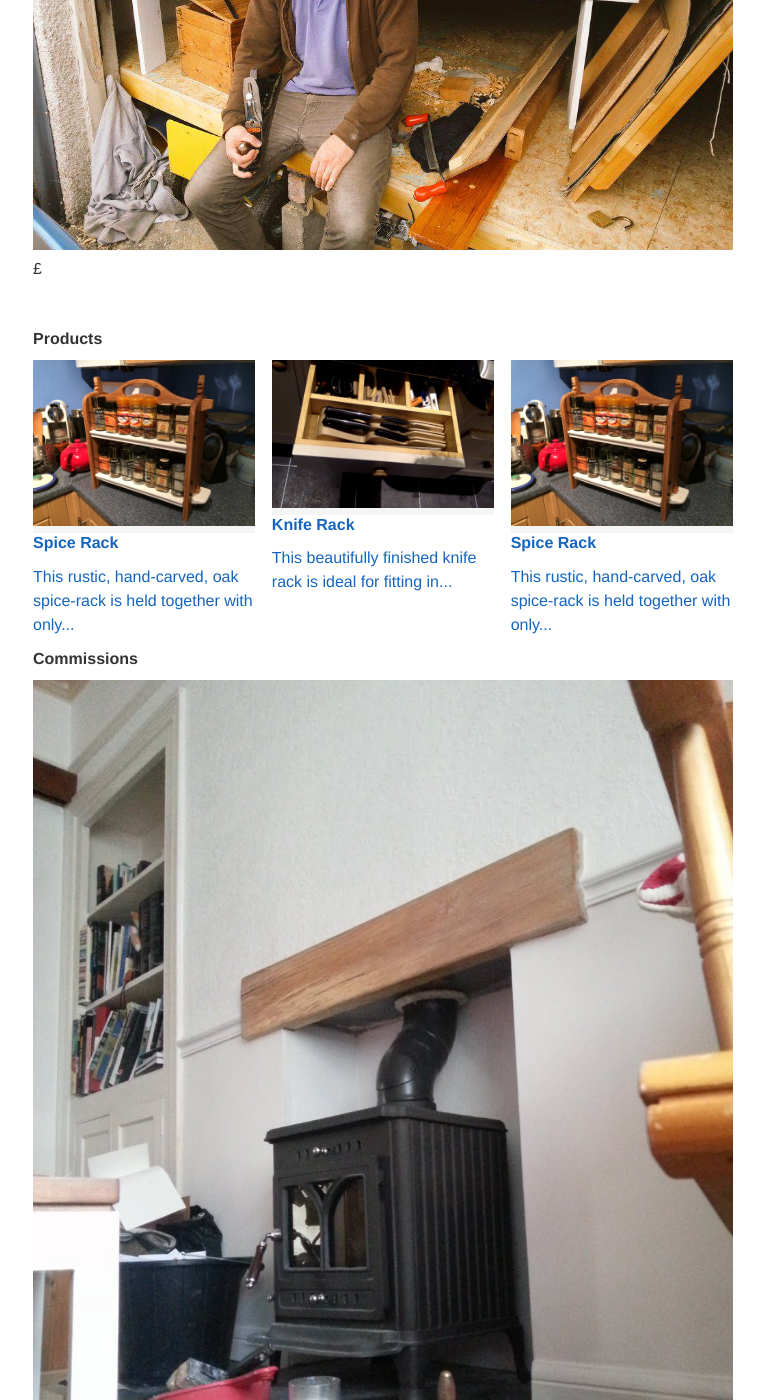
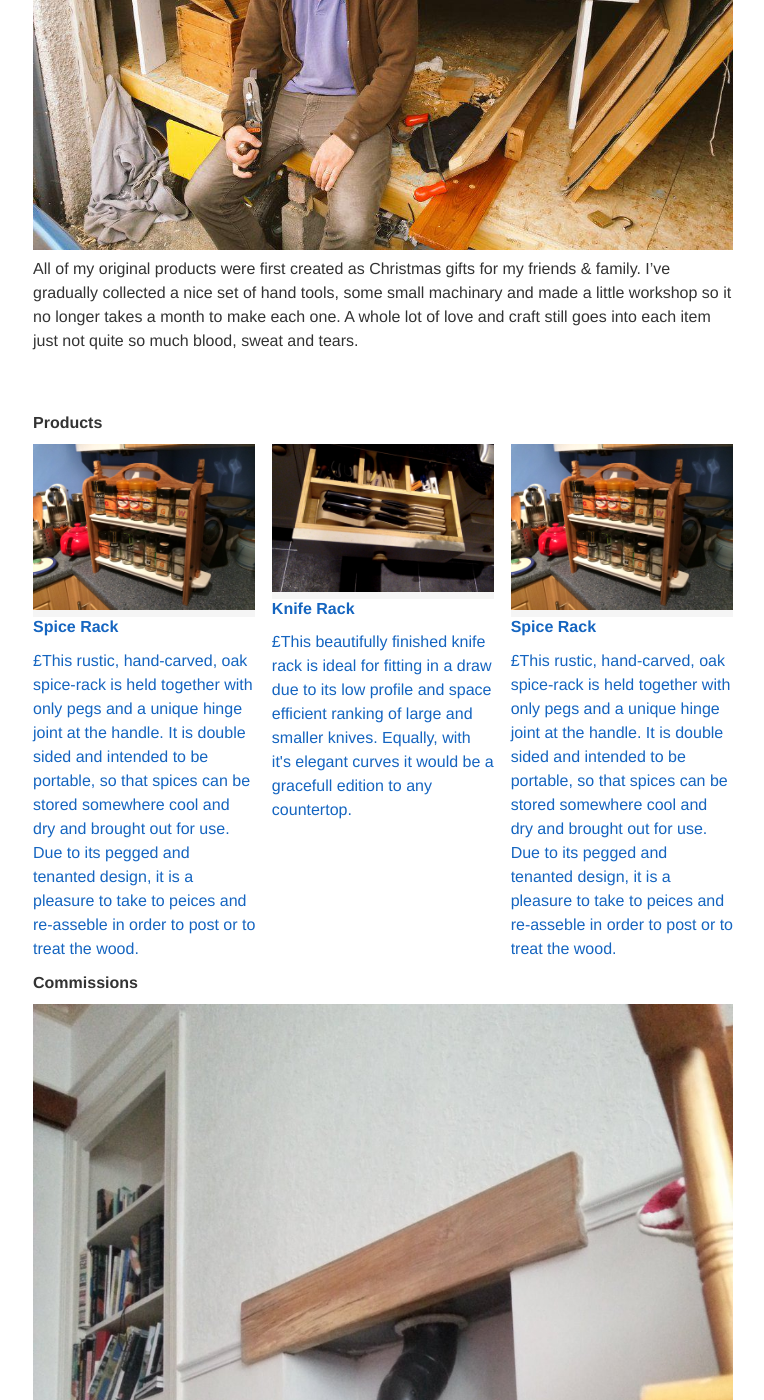
Before and after one commit to hagatorn/hagatorn.github.io, a Jekyll site: the page built from index.html, in a window 1280 px wide and 1400 px high, scrolled down 682 px. Shown: the whole window, without its empty margins (257-1021 px from the left). Built offline with Jekyll 4.4.1, drawn with Linux system fonts in a browser that asks for light colours.

Commit message:
Update index.html

```diff
--- a/index.html
+++ b/index.html
@@ -21,7 +21,7 @@ commissions: >
 
   <img src="/assets/images/headboard.jpg"/>
 
-  £{{ page.price | markdownify }}
+  {{ page.about | markdownify }}
 
 </div>
 
@@ -33,7 +33,7 @@ commissions: >
         <a href={{products[0].url}}>
           <div class="card-image"><img src="/assets/images/{{ products[0].images[0]}}"/></div>
           <h3>{{products[0].title}}</h3>
-          <p>{{products[0].description | truncatewords: 10 }}</p>
+          <p>£{{products[0].description }}</p>
           </a>
       </div>
 
@@ -41,7 +41,7 @@ commissions: >
         <a href={{products[1].url}}>
           <div class="card-image"><img src="/assets/images/{{ products[1].images[0]}}"/></div>
           <h3>{{products[1].title}}</h3>
-          <p>{{products[1].description | truncatewords: 10 }}</p>
+          <p>£{{products[1].description }}</p>
           </a>
       </div>
 
@@ -49,7 +49,7 @@ commissions: >
         <a href={{products[0].url}}>
           <div class="card-image"><img src="/assets/images/{{ products[0].images[0]}}"/></div>
           <h3>{{products[0].title}}</h3>
-          <p>{{products[0].description | truncatewords: 10 }}</p>
+          <p>£{{products[0].description }}</p>
           </a>
       </div>
 
```
